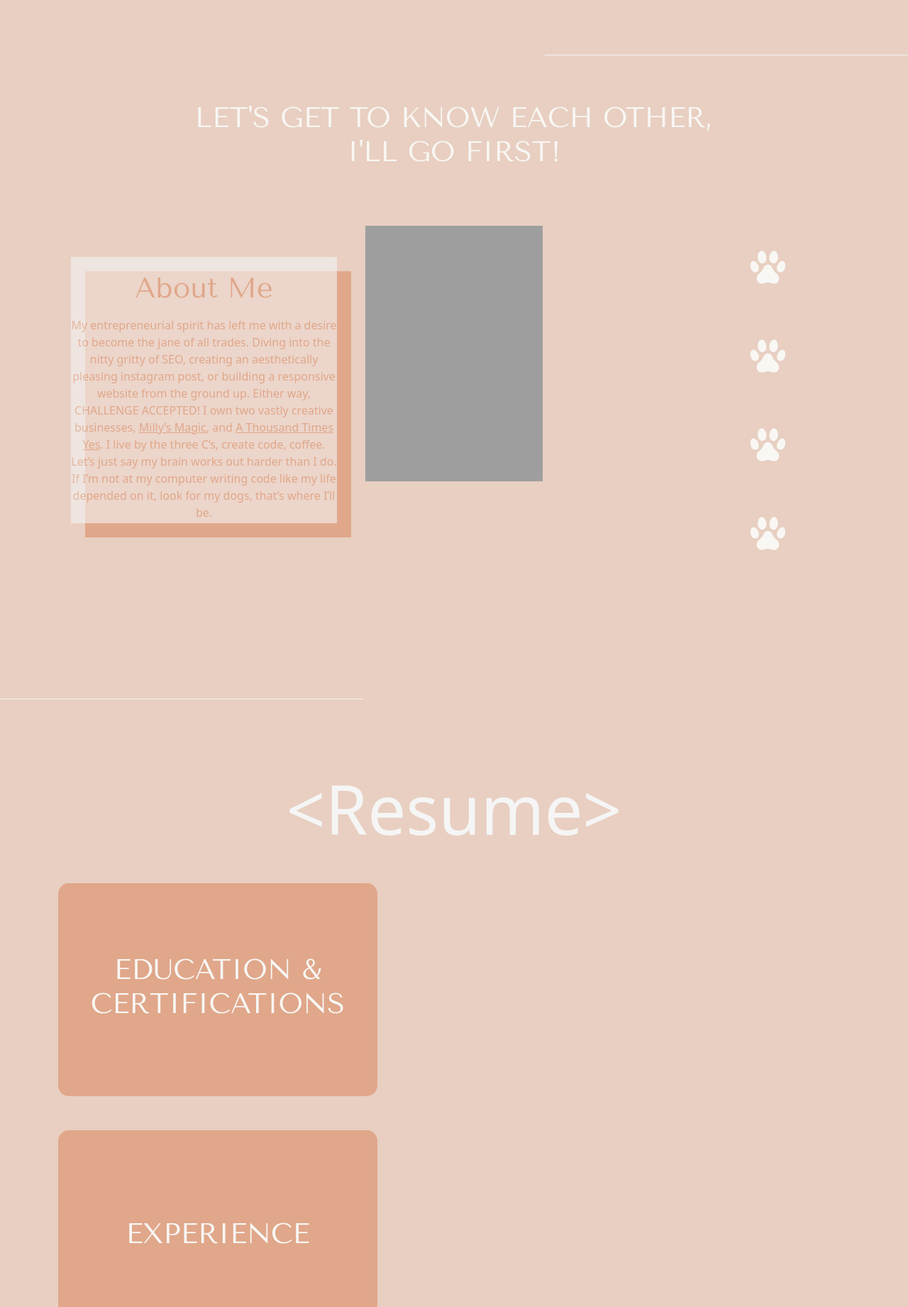
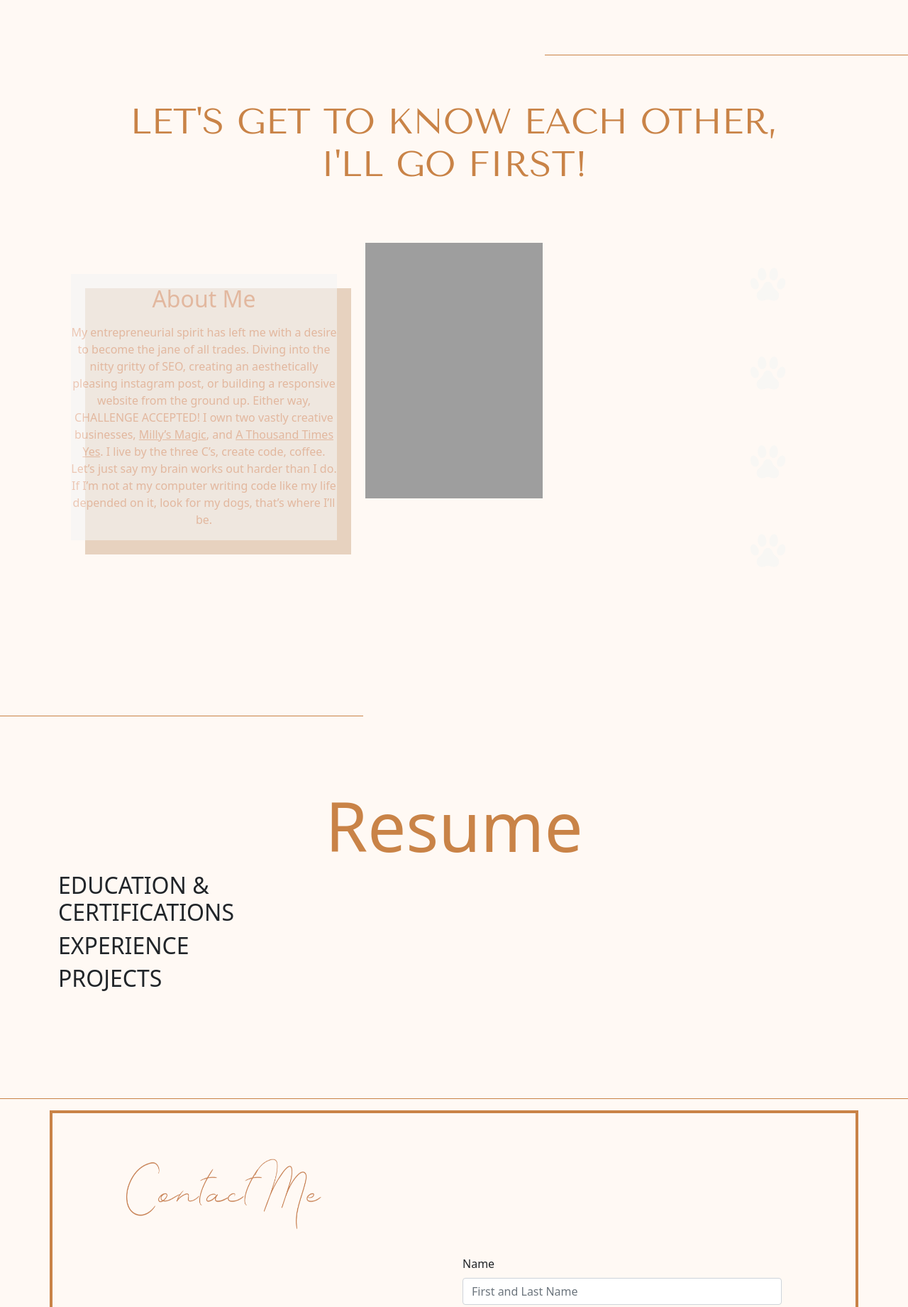
Before and after one commit to ImyralyGarcia/imyraly-garcia, a plain HTML site: page public_html/index.html in a window 1280 px wide. Shown: the part 567-2408 px from the top of the page at 71% size. Drawn offline with nearby package versions, Linux system fonts and the light colour scheme; some packages are replaced by stand-ins of ours; grey boxes are pictures that could not be loaded; a script that the page names is missing.

Commit message:
Added new image and css

```diff
--- a/public_html/index.html
+++ b/public_html/index.html
@@ -12,7 +12,7 @@
 </head>
 
 
-<div class="hero">
+<section class="hero">
     <nav class="navbar navbar-expand-lg navbar-light bg-transparent">
         <div class="container-fluid">
             <button class="navbar-toggler" type="button" data-bs-toggle="collapse" data-bs-target="#navbarNav"
@@ -46,13 +46,13 @@
             <hr class="break-2">
         </div>
     </div>
-</div>
+</section>
 
 <hr class="break-3">
 
 <div class="container">
     <div>
-        <h2 class="text-center">LET'S GET TO KNOW EACH OTHER, <br> I'LL GO FIRST!</h2>
+        <h2 class="intro">LET'S GET TO KNOW EACH OTHER, <br> I'LL GO FIRST!</h2>
     </div>
 </div>
 
@@ -79,7 +79,7 @@
                         dogs, that’s where I’ll be.</p>
                 </div>
             </div>
-            <div class="dark-pink-box"></div>
+            <div class="tan-box"></div>
             <div class="col-lg mx-5">
                 <img class="about-me img-fluid d-block mb-4 mx-auto" src="img/about-me.jpg" alt="headshot">
             </div>
@@ -105,15 +105,15 @@
 
 <div class="container">
     <div class="col-fluid">
-        <h1 class="resume">&lt;Resume&gt;</h1>
+        <h1 class="resume">Resume</h1>
     </div>
-    <div class="pink-box">
+    <div>
         <h2>EDUCATION & <br> CERTIFICATIONS</h2>
     </div>
-    <div class="pink-box">
+    <div>
         <h2>EXPERIENCE</h2>
     </div>
-    <div class="pink-box">
+    <div>
         <h2>PROJECTS</h2>
     </div>
 </div>
@@ -123,9 +123,11 @@
 
 <main class="container" id="form">
     <div class="row" id="contact-form">
-        <h1 class="contact-title">Your turn! Tell me about you!</h1>
+        <div class="row">
+        <img src="img/contact-me.png" alt="contact" class="contact-me">
+        </div>
         <div class="col">
-            <h1 class="contact-left">Contact<br/>Me</h1>
+            <h1 class="contact-left">Your turn! I’d love to hear from you!</h1>
         </div>
         <div class="contact col-md-6">
             <form action="./apis/" id="contact" method="post" novalidate>
--- a/public_html/style.css
+++ b/public_html/style.css
@@ -1,9 +1,12 @@
 body {
-    background: #E8CFC1;
+    background: #FFF9F4;
 }
 
 .hero {
     background-image: url("img/headshot.png");
+    background-size: cover;
+    background-repeat: no-repeat;
+    background-position: center;
 }
 
 .break {
@@ -45,19 +48,17 @@ body {
     width: 40%;
     margin-top: 5em;
     margin-left: auto;
-    color: whitesmoke;
+    color: #C98347;
     padding-top: 1px;
     opacity: 1;
 }
 
-h2 {
-    color: #F8F7F4;
+.intro {
+    color: #C98347;
+    text-align: center;
     font-style: normal;
     font-family: 'Tenor Sans', sans-serif;
-    font-size: 40px;
-}
-
-.text-center {
+    font-size: 50px;
     margin-bottom: 4rem;
     margin-top: 4rem;
 }
@@ -93,13 +94,13 @@ a {
     color: #E0A78A;
 }
 
-.dark-pink-box {
+.tan-box {
     top: 80px;
     left: 120px;
     position: absolute;
     width: 375px;
     height: 375px;
-    background: #E0A78A;
+    background: #E7D2BF;
     z-index: 2;
 }
 
@@ -116,7 +117,7 @@ a {
     width: 40%;
     margin-top: 150px;
     margin-right: auto;
-    color: whitesmoke;
+    color: #C98347;
     padding-top: 1px;
     opacity: 1;
 }
@@ -125,37 +126,28 @@ a {
     text-align: center;
     font-size: 6em;
     margin-top: 1em;
-    color: whitesmoke;
+    color: #C98347;
 }
 
-.pink-box {
-    background: #E0A78A;
-    width: 450px;
-    height: 300px;
-    border-radius: 15px;
-    margin-top: 3em;
-    display: flex;
-    justify-content:center;
-    align-items: center;
-}
+/*Need to change below*/
 
 .pink-box h2 {
     text-align: center;
     font-style: normal;
     font-family: 'Tenor Sans', sans-serif;
+    color: #C98347;
 }
 
 .break-5 {
     margin-top: 150px;
     margin-right: auto;
-    color: whitesmoke;
+    color: #C98347;
     padding-top: 1px;
     opacity: 1;
 }
 
 footer {
-    background-color: whitesmoke;
-    color: #E0A78A;
+    background-color: #C98347;
     padding-top: 15px;
     padding-bottom: 15px;
 }
@@ -165,10 +157,11 @@ footer {
     text-align: center;
     padding-top: 1em;
     padding-bottom: 1em;
+    color: #C98347;
 }
 
 #form {
-    border: #F8F7F4 solid 5px;
+    border: #C98347 solid 4px;
 }
 
 #contact-form {
@@ -177,10 +170,16 @@ footer {
 }
 
 .contact-left {
-    font-size: 100px;
+    font-size: 50px;
     display: flex;
     justify-content: center;
     align-items: center;
     min-height: 100vh;
+    color: #C98347;
+}
 
+.contact-me {
+    height: 200px;
+    width: 300px;
+    align-items: center;
 }
```
Also changed, not shown: public_html/img/contact-me.png (added), public_html/img/headshot-greenery.jpg (added), public_html/img/hero.png (added).
